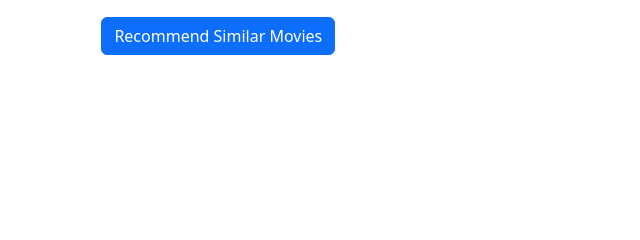
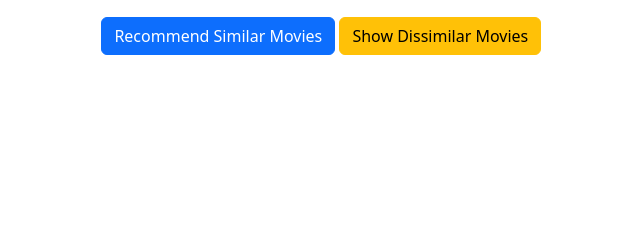
Before and after one commit to tarikjaber/capstone-backend, a Flask app: template templates/movie_details.html in a window 1280 px wide. Shown: the part 351-591 px from the top of the page, without its empty margins (129-769 px from the left). Run offline with Flask 3, Linux system fonts and the light colour scheme; the template is opened without the code that fills it, so the values that code supplies are empty; some libraries are stand-ins or nearby versions.

Commit message:
Add dissimilar movies

```diff
--- a/app.py
+++ b/app.py
@@ -101,9 +101,35 @@ def query_similar_movies(movie_id):
     response = es.search(index=INDEX_NAME, body=query_body)
     return response['hits']['hits']
 
-@app.route('/similar/<movie_id>')
-def get_similar_movies(movie_id):
-    response = query_similar_movies(movie_id)
+def query_least_similar_movies(movie_id):
+    # First, get the details of the movie with movie_id
+    movie_details = es.get(index=INDEX_NAME, id=movie_id)['_source']
+
+    # Build a query that looks for movies with least overlap in terms of Series_Title, Genre, etc.
+    query_body = {
+        "query": {
+            "bool": {
+                "must_not": [
+                    {"match": {"Series_Title": movie_details['Series_Title']}},
+                    {"match": {"Genre": movie_details['Genre']}},
+                    {"match": {"Director": movie_details['Director']}}
+                    # You can add more fields here
+                ]
+            }
+        },
+        "size": 10  # Number of results to return
+    }
+
+    # Execute the search query
+    response = es.search(index=INDEX_NAME, body=query_body)
+    return response['hits']['hits']
+
+@app.route('/extra/<similar>/<movie_id>')
+def get_extra_movies(movie_id, similar):
+    if similar == "true":
+        response = query_similar_movies(movie_id)
+    else:
+        response = query_least_similar_movies(movie_id)
 
     output = ""
     output += "<div class='responses'>"
--- a/templates/movie_details.html
+++ b/templates/movie_details.html
@@ -12,6 +12,7 @@
 <p><strong>Runtime:</strong> {{ movie.Runtime }}</p>
 <p><strong>Overview:</strong> {{ movie.Overview }}</p>
 <p><strong>Genre:</strong> {{ movie.Genre }}</p>
-<button class="btn btn-primary mb-2" hx-get="/similar/{{ movie_id }}" hx-target="#similar">Recommend Similar Movies</button>
-<div id="similar"></div>
+<button class="btn btn-primary mb-2" hx-get="/extra/true/{{ movie_id }}" hx-target="#extra">Recommend Similar Movies</button>
+<button class="btn btn-warning mb-2" hx-get="/extra/false/{{ movie_id }}" hx-target="#extra">Show Dissimilar Movies</button>
+<div id="extra"></div>
 {% endblock %}
```
